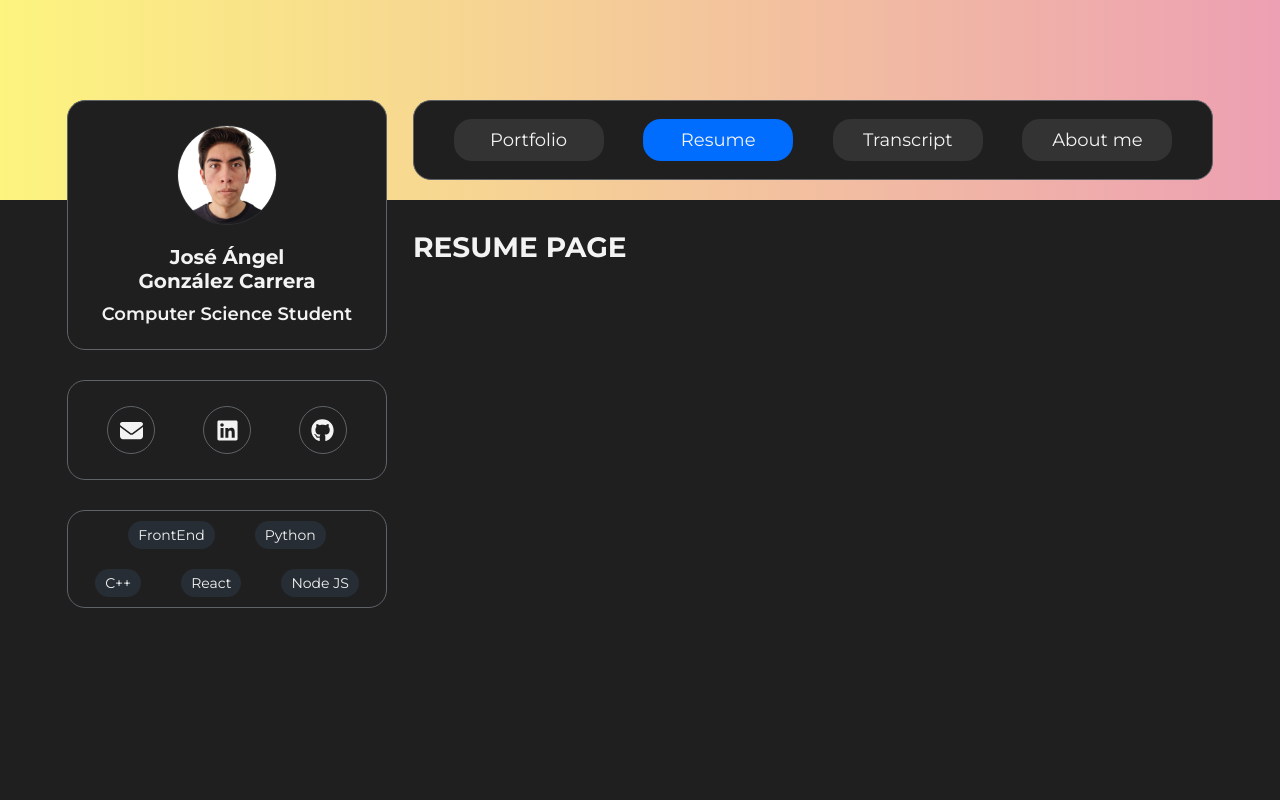
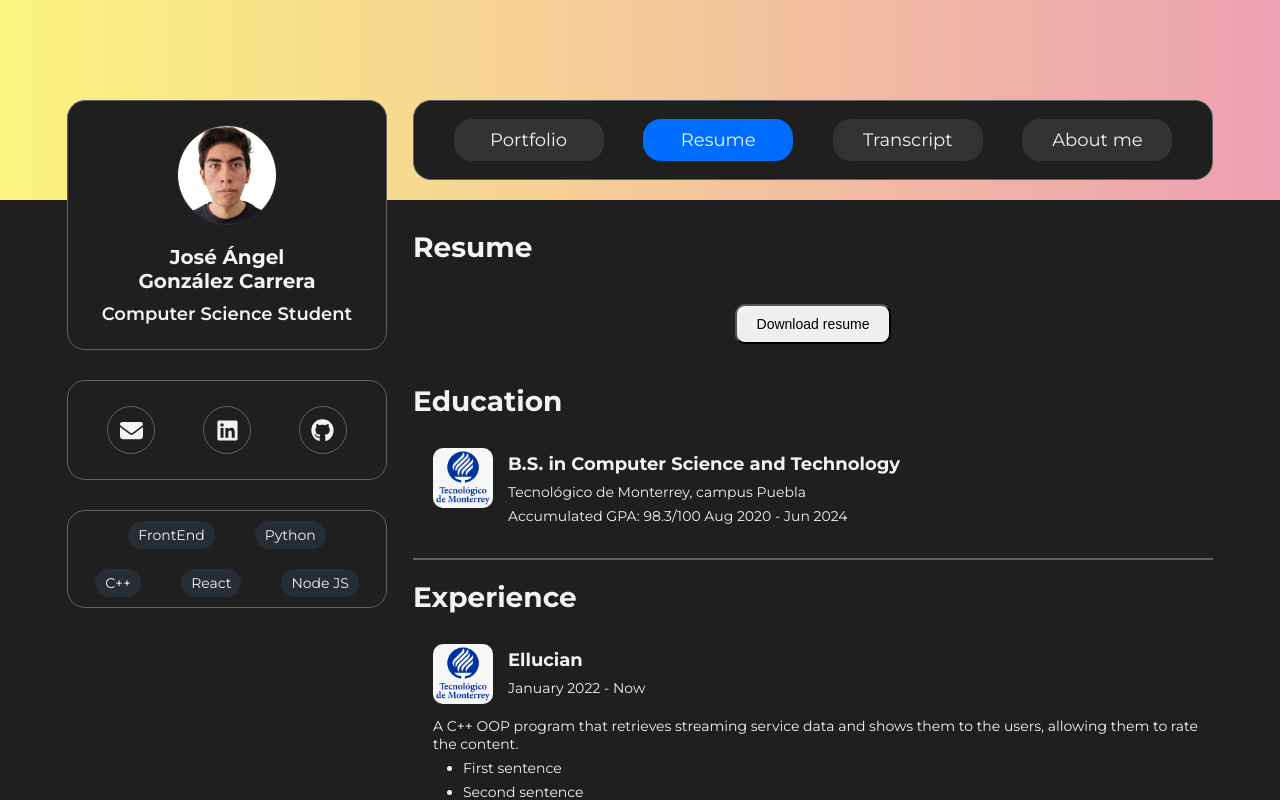
Before and after one commit to JAngelGC/Personal_Website, a React (Create React App) app: page /resume in a window 1280 px wide. Shown: the top 800 px of the page. Built offline with nearby package versions, Linux system fonts and the light colour scheme.

Commit message:
Add resume template for experiences

```diff
--- a/src/components/pages/ResumePage.tsx
+++ b/src/components/pages/ResumePage.tsx
@@ -1,5 +1,12 @@
+import Resume from "../resume/Resume";
+
 const ResumePage = () => {
-  return <h1 className="title-section">RESUME PAGE</h1>;
+  return (
+    <>
+      <h1 className="title-section">Resume</h1>
+      <Resume />
+    </>
+  );
 };
 
 export default ResumePage;
--- /dev/null
+++ b/src/components/resume/Resume.module.css
@@ -0,0 +1,55 @@
+.container-content {
+  /* width: 100%; */
+  /* background-color: violet; */
+}
+
+.button {
+  display: block;
+  margin: 4rem auto;
+  padding: 1rem 2rem;
+  font-size: var(--fs-small-text);
+  border-radius: var(--sec-border-radius);
+}
+
+.img-square {
+  margin-left: 2rem;
+  margin-right: 1.5rem;
+  width: 60px;
+  height: 60px;
+  object-fit: cover;
+  /* border-radius: var(--main-border-radius); */
+  border-radius: var(--sec-border-radius);
+}
+
+.title-section {
+  font-size: var(--fs-sub-sub-title);
+  margin-top: 2rem;
+}
+
+.title-experience {
+  font-size: var(--fs-mid-text);
+  padding: 0.5rem 0;
+}
+
+.subtitle-experience {
+  font-size: var(--fs-small-text);
+  padding: 0.3rem 0;
+}
+
+.text-experience {
+  font-size: var(--fs-small-text);
+  padding: 0.3rem 0;
+}
+
+.bottom-line {
+  height: 0.15rem;
+  background-color: var(--main-border-color);
+  border: 0;
+}
+
+/* .section-education {
+  display: flex;
+  align-items: center;
+} */
+
+/* SECTION EXPERIENCE */
--- /dev/null
+++ b/src/components/resume/Resume.tsx
@@ -0,0 +1,41 @@
+import classes from "./Resume.module.css";
+
+import ResumeEducation from "./ResumeEducation";
+import ResumeExperience from "./ResumeExperience";
+
+const Resume = () => {
+  return (
+    <section className={classes["container-content"]}>
+      <button className={classes["button"]}>Download resume</button>
+
+      <div className={classes["section-education"]}>
+        <h3 className={classes["title-section"]}>Education</h3>
+        <ResumeEducation />
+        <hr className={classes["bottom-line"]} />
+      </div>
+
+      <div className={classes["section-experience"]}>
+        <h3 className={classes["title-section"]}>Experience</h3>
+        <ResumeExperience
+          img="logoTec.png"
+          title="Ellucian"
+          date="January 2022 - Now"
+          text="A C++ OOP program that retrieves streaming service data and shows them
+          to the users, allowing them to rate the content."
+          bullets={["First sentence", "Second sentence"]}
+        />
+        <ResumeExperience
+          img="logoTec.png"
+          title="Ellucian"
+          date="January 2022 - Now"
+          text="A C++ OOP program that retrieves streaming service data and shows them
+          to the users, allowing them to rate the content."
+          bullets={["First sentence", "Second sentence"]}
+        />
+        <hr className={classes["bottom-line"]} />
+      </div>
+    </section>
+  );
+};
+
+export default Resume;
--- /dev/null
+++ b/src/components/resume/ResumeEducation.module.css
@@ -0,0 +1,41 @@
+.container-education {
+  display: flex;
+  flex-wrap: wrap;
+  margin: 3rem 0;
+}
+
+.img-square {
+  margin-left: 2rem;
+  margin-right: 1.5rem;
+  width: 60px;
+  height: 60px;
+  object-fit: cover;
+  /* border-radius: var(--main-border-radius); */
+  border-radius: var(--sec-border-radius);
+}
+
+.title-section {
+  font-size: var(--fs-sub-sub-title);
+  margin-top: 2rem;
+}
+
+.title-experience {
+  font-size: var(--fs-mid-text);
+  padding: 0.5rem 0;
+}
+
+.subtitle-experience {
+  font-size: var(--fs-small-text);
+  padding: 0.3rem 0;
+}
+
+.text-experience {
+  font-size: var(--fs-small-text);
+  padding: 0.3rem 0;
+}
+
+.bottom-line {
+  height: 0.15rem;
+  background-color: var(--main-border-color);
+  border: 0;
+}
--- /dev/null
+++ b/src/components/resume/ResumeEducation.tsx
@@ -0,0 +1,27 @@
+import classes from "./ResumeEducation.module.css";
+
+const ResumeEducation = () => {
+  return (
+    <div className={classes["container-education"]}>
+      <img
+        className={classes["img-square"]}
+        src="/static/images/resume/logoTec.png"
+        alt=""
+      />
+      <div className={classes["education-text"]}>
+        <h3 className={classes["title-experience"]}>
+          B.S. in Computer Science and Technology
+        </h3>
+        <p className={classes["subtitle-experience"]}>
+          Tecnológico de Monterrey, campus Puebla
+        </p>
+        <p className={classes["text-experience"]}>
+          Accumulated GPA: 98.3/100 Aug 2020 - Jun 2024
+        </p>
+      </div>
+      {/* <hr className={classes["bottom-line"]} /> */}
+    </div>
+  );
+};
+
+export default ResumeEducation;
--- /dev/null
+++ b/src/components/resume/ResumeExperience.module.css
@@ -0,0 +1,40 @@
+.container-experience {
+  display: flex;
+  flex-wrap: wrap;
+  margin: 3rem 0;
+}
+
+.img-square {
+  margin-left: 2rem;
+  margin-right: 1.5rem;
+  width: 60px;
+  height: 60px;
+  object-fit: cover;
+  /* border-radius: var(--main-border-radius); */
+  border-radius: var(--sec-border-radius);
+}
+
+.title-experience {
+  font-size: var(--fs-mid-text);
+  padding: 0.5rem 0;
+}
+
+.subtitle-experience {
+  font-size: var(--fs-small-text);
+  padding: 0.3rem 0;
+}
+
+.text-experience {
+  margin-left: 2rem;
+  margin-top: 1rem;
+
+  font-size: var(--fs-small-text);
+  padding: 0.3rem 0;
+}
+
+.text-experience-bullet {
+  margin-left: 5rem;
+  margin-top: 0rem;
+
+  /* background-color: yellowgreen; */
+}
--- /dev/null
+++ b/src/components/resume/ResumeExperience.tsx
@@ -0,0 +1,39 @@
+import classes from "./ResumeExperience.module.css";
+
+const ResumeExperience: React.FC<{
+  img: string;
+  title: string;
+  date: string;
+  text: string;
+  bullets: string[];
+}> = (props) => {
+  return (
+    <div className={classes["container-experience"]}>
+      <img
+        className={classes["img-square"]}
+        src={`/static/images/resume/${props.img}`}
+        alt=""
+      />
+      <div className={classes["box-titles"]}>
+        <h3 className={classes["title-experience"]}>{props.title}</h3>
+        <p className={classes["subtitle-experience"]}>{props.date}</p>
+      </div>
+      <div className={classes["box-text"]}>
+        <p className={classes["text-experience"]}>{props.text}</p>
+        <ul>
+          {props.bullets.map((bullet) => {
+            return (
+              <li
+                className={`${classes["text-experience"]} ${classes["text-experience-bullet"]}`}
+              >
+                {bullet}
+              </li>
+            );
+          })}
+        </ul>
+      </div>
+    </div>
+  );
+};
+
+export default ResumeExperience;
--- a/src/index.css
+++ b/src/index.css
@@ -33,6 +33,7 @@ html {
   --main-border-color: #5f6368;
 
   --main-border-radius: 1.8rem;
+  --sec-border-radius: 1rem;
   --main-border: 1px solid var(--main-border-color);
 }
 
```
Also changed, not shown: public/static/images/resume/logoTec.png (added).
